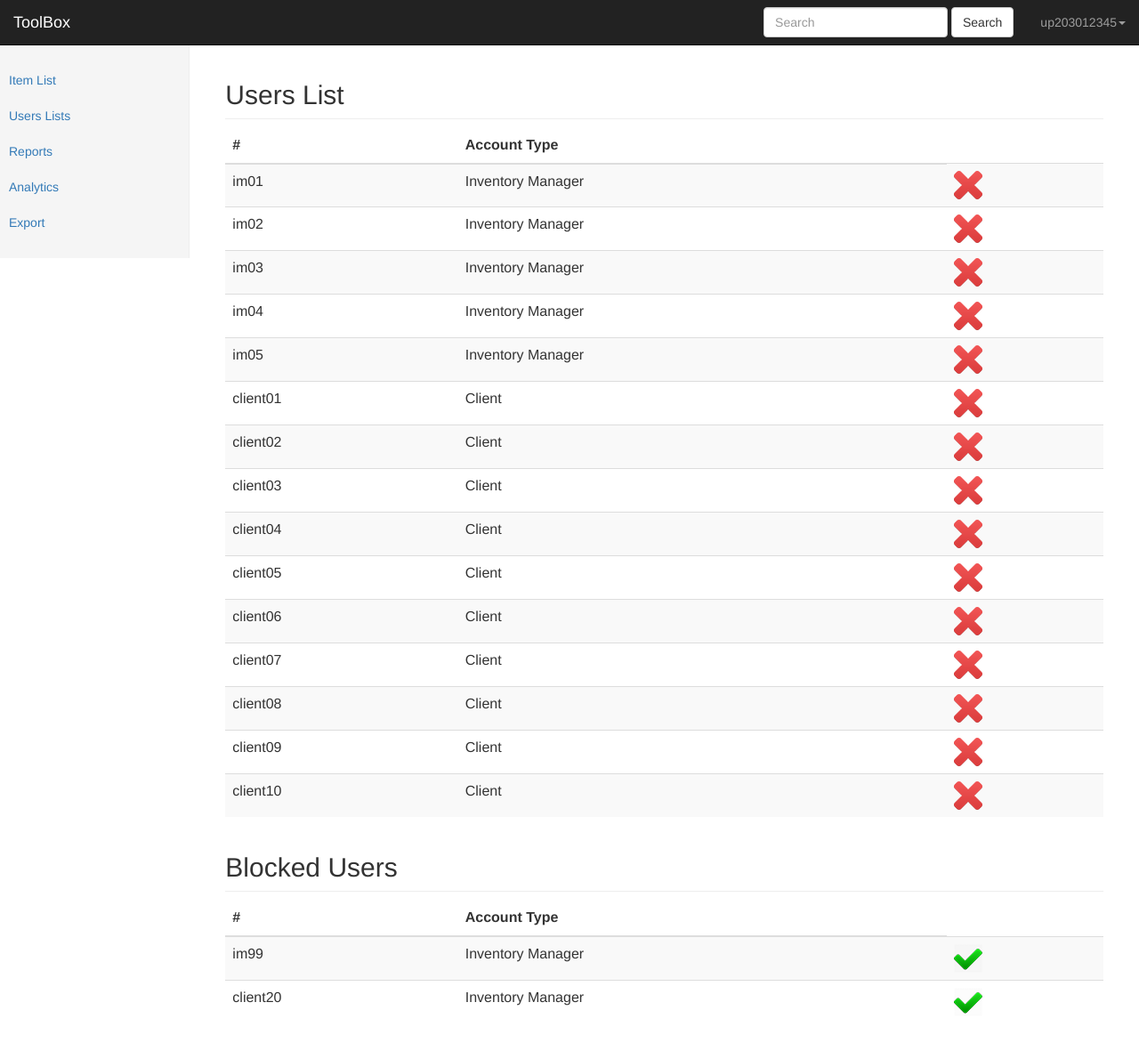
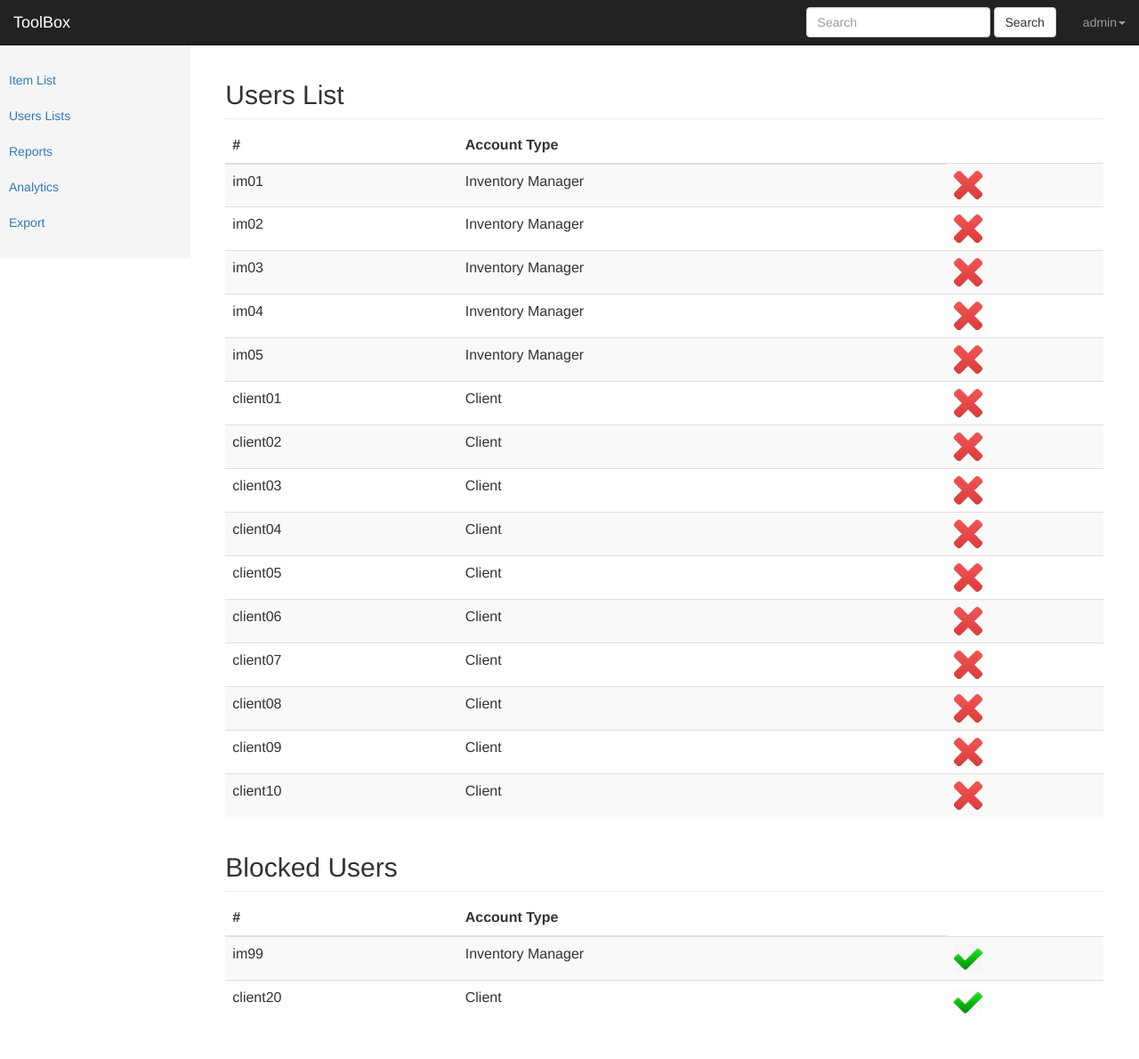
Before and after one commit to 444Duarte/LBAW, a PHP site: page /templates/admin_user_list.php in a window 1280 px wide. Shown: the whole page at 89% size. Run offline with PHP 8.4, Linux system fonts and the light colour scheme.

Commit message:
Minor fix

```diff
--- a/templates/admin_user_list.php
+++ b/templates/admin_user_list.php
@@ -120,7 +120,7 @@
               </tr>
               <tr>
                 <td>client20</td>
-                <td>Inventory Manager</td>
+                <td>Client</td>
                 <td><a href=""> <img class="accept_icon" src="res/accept_icon_32.png" alt="Revive User Account" title="Revive User Account"></a></td>
               </tr>
             </tbody>
@@ -133,6 +133,8 @@
 
 <script src="../lib/jquery-1.12.1.min.js"></script>
 <script src="../lib/bootstrap-3.3.6-dist/js/bootstrap.min.js"></script>
-
+<script type="text/javascript">
+  $(".username").html('admin<span class="caret"></span>');
+</script>
 </body>
 </html>
--- a/templates/topbar.html
+++ b/templates/topbar.html
@@ -16,7 +16,7 @@
 
       <ul class="nav navbar-nav navbar-right">
         <li class="dropdown">
-          <a href="#" class="dropdown-toggle" data-toggle="dropdown" role="button" aria-haspopup="true" aria-expanded="false">up203012345<span class="caret"></span></a>
+          <a href="#" class="dropdown-toggle username" data-toggle="dropdown" role="button" aria-haspopup="true" aria-expanded="false">up203012345<span class="caret"></span></a>
           <ul class="dropdown-menu">
             <li><a href="#">Profile</a></li>
             <li><a href="#">Item History</a></li>
```
